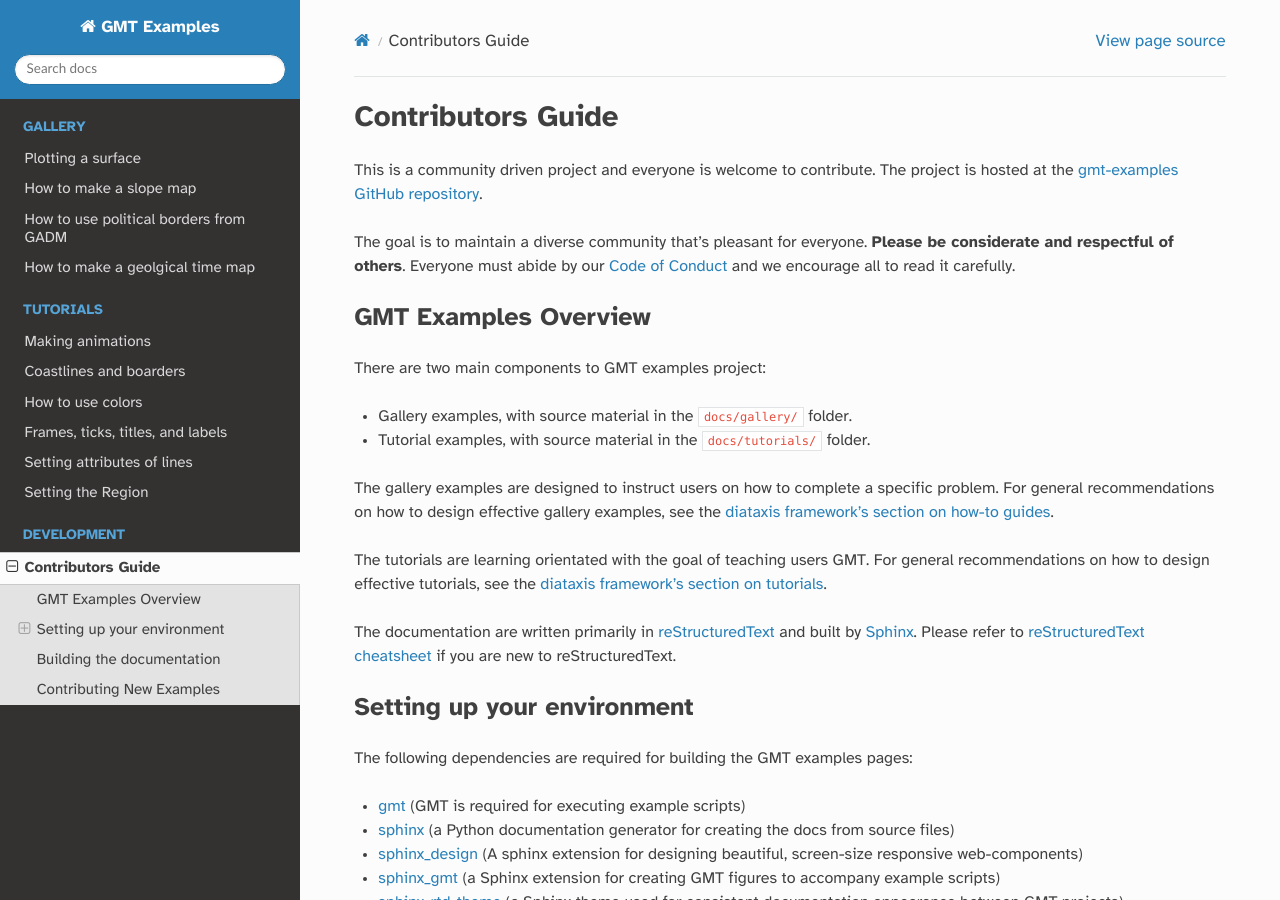
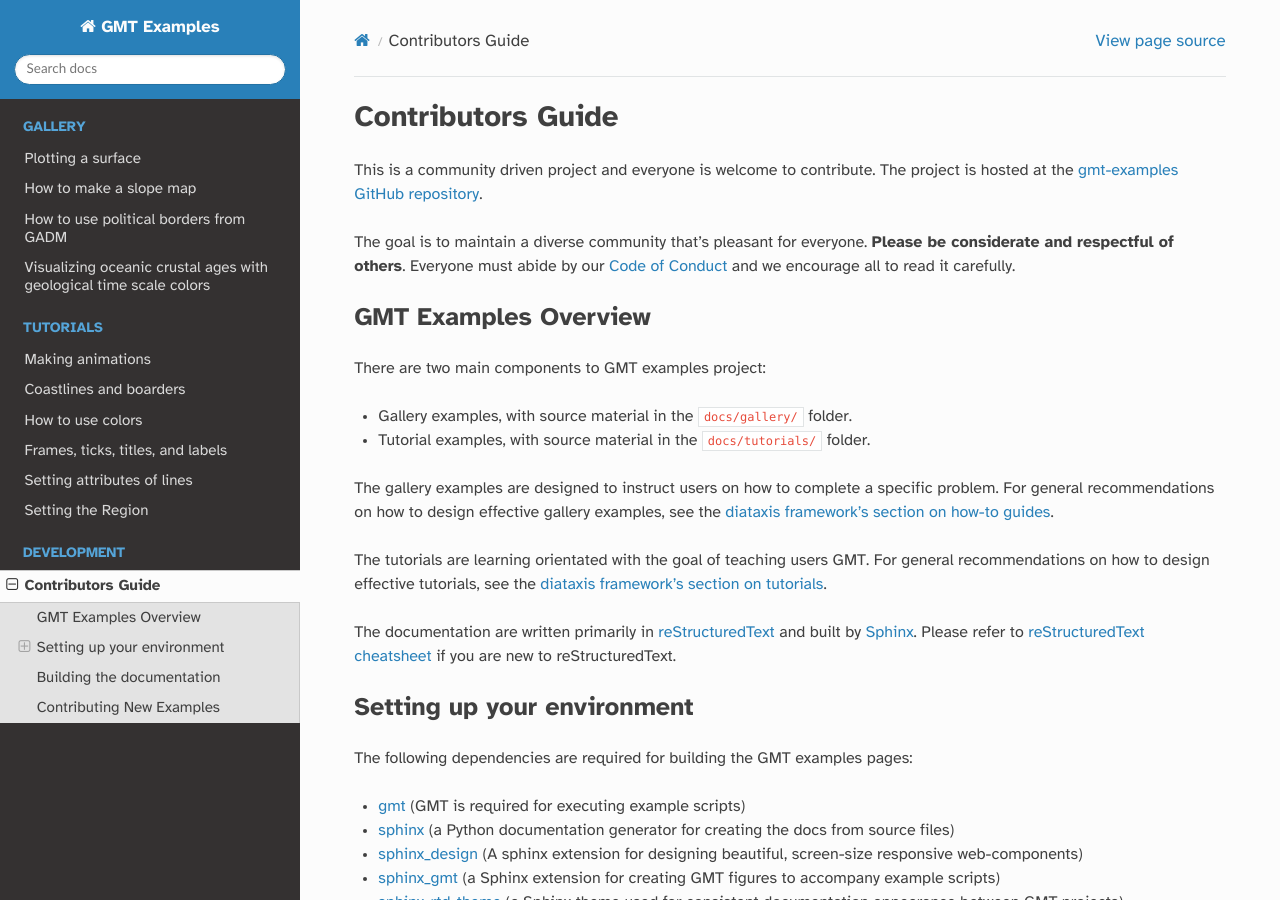
Before and after one commit to GenericMappingTools/gmt-examples, a Sphinx documentation site: the page built from docs/contributing.rst, in a window 1280 px wide and 900 px high. Built offline with Sphinx 7.4.7 and the Read the Docs theme 3.1.0, drawn with Linux system fonts in a browser that asks for light colours.

Commit message:
New updates

```diff
--- a/docs/gallery/maps/geological.rst
+++ b/docs/gallery/maps/geological.rst
@@ -1,7 +1,7 @@
-How to make a geolgical time map
-------------------------------------
+Visualizing oceanic crustal ages with geological time scale colors
+-------------------------------------------------------------------
 
-This example shows how to combine a geological time scale CPT with the age grids to create a geolgical map.
+This example demonstrates how to plot the age of the oceanic crust using the EarthByte age grid combined with the GTS2012 geological time scale color palette. To enhance the visualization, we also compute shading from the Earth relief model and overlay coastlines.
 
 
 .. gmtplot::
```
